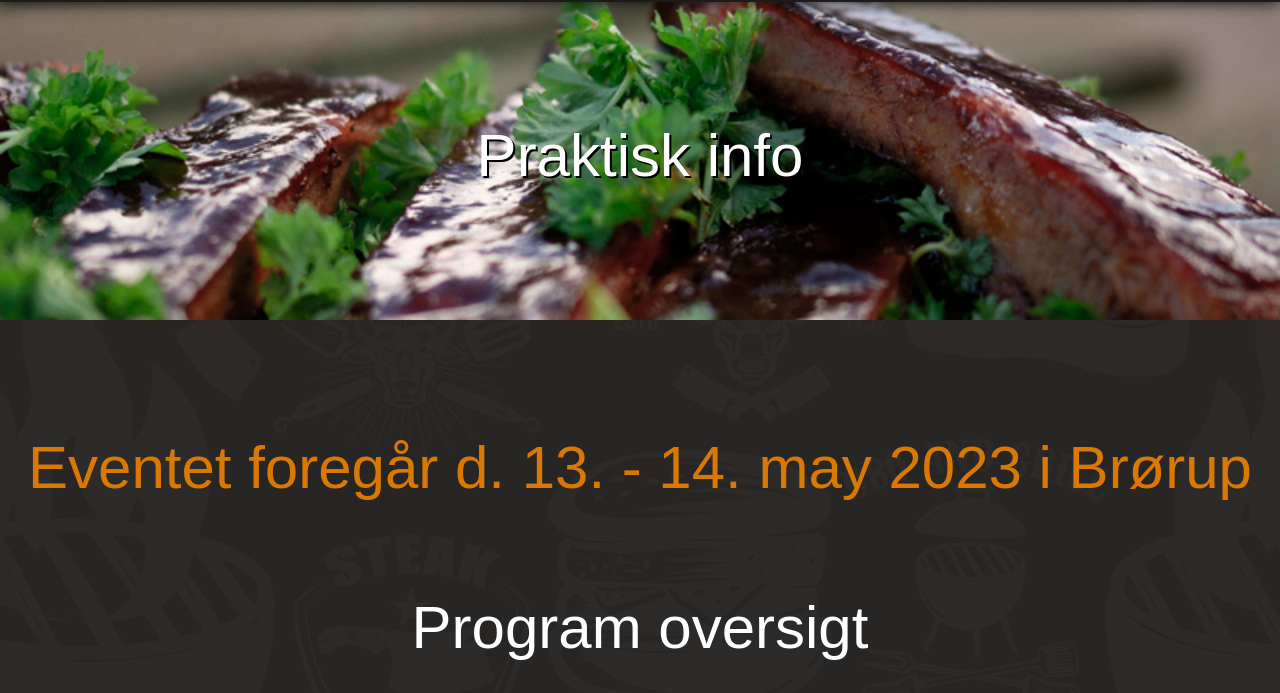
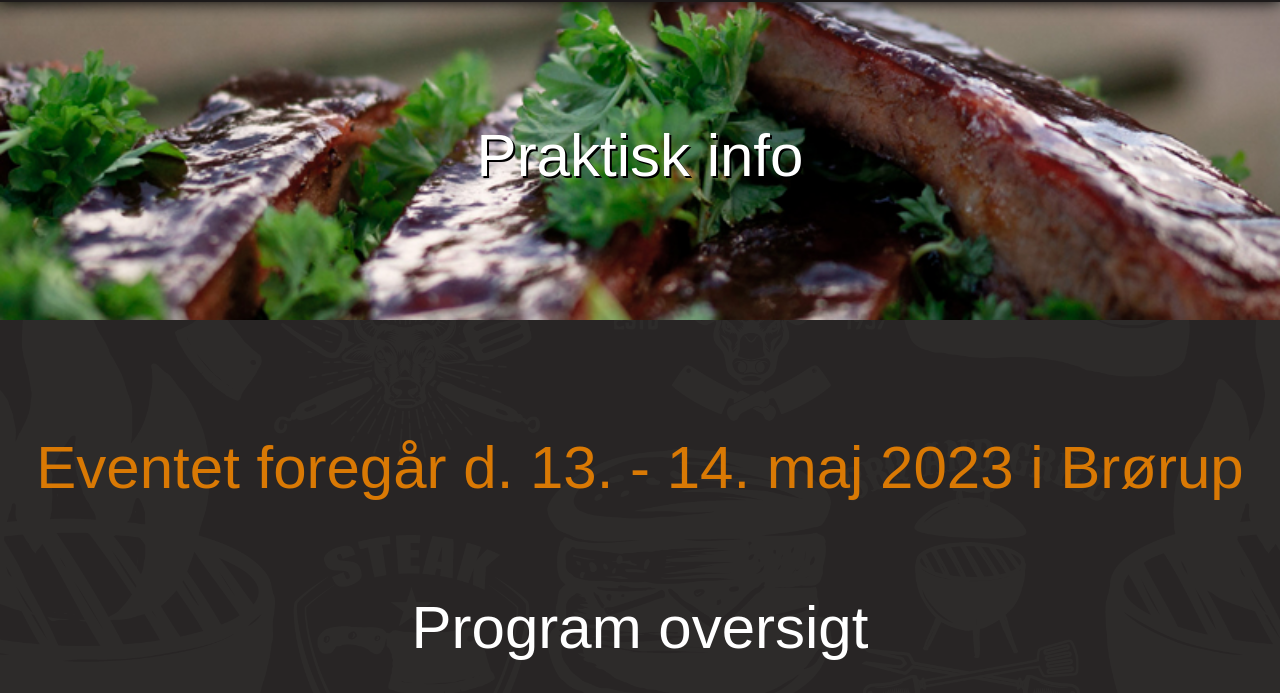
Before and after one commit to dream2x4/BBQ-DM-2023, a plain HTML site: page info.html in a window 1280 px wide. Shown: the part 68-761 px from the top of the page. Drawn offline with nearby package versions, Linux system fonts and the light colour scheme; a web font is replaced by a local one.

Commit message:
Update info.html

```diff
--- a/info.html
+++ b/info.html
@@ -67,7 +67,7 @@
     <div class="row ">
       <div class="col-12 d-flex flex-column align-items-center justify-content-center">
         <div class="space"></div>
-        <h1 class="header text-center">Eventet foregår d. 13. - 14. may 2023 i Brørup</h1>
+        <h1 class="header text-center">Eventet foregår d. 13. - 14. maj 2023 i Brørup</h1>
         <div class="space"></div>
         <h1 class="header2">Program oversigt</h1>
         <div class="space_small"></div>
```
